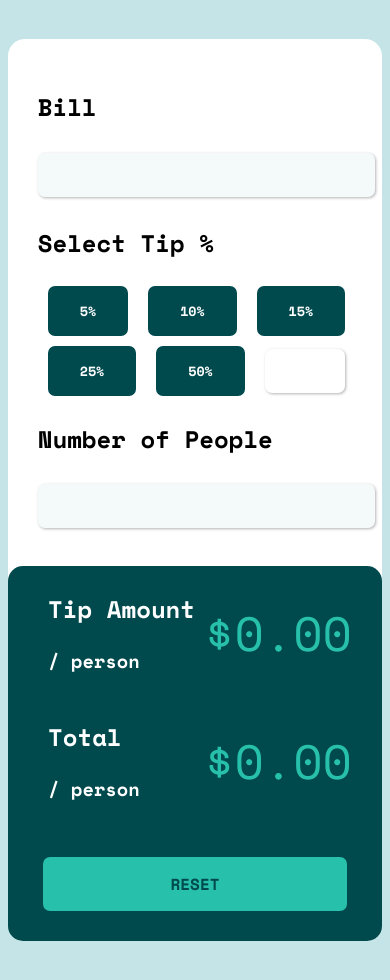
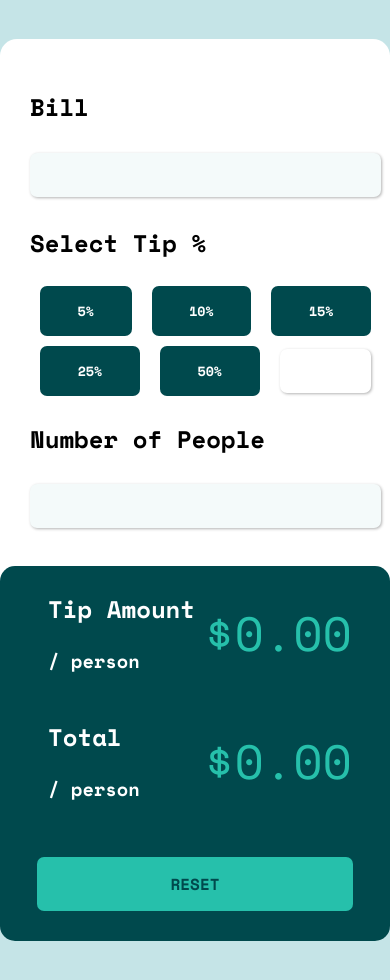
Before and after one commit to HigorAnjos/TipCalculatorApp, a React (Create React App) app: page / in a window 390 px wide. Shown: the top 980 px of the page. Built offline with nearby package versions, Linux system fonts and the light colour scheme.

Commit message:
:construction: css mobile
grid

```diff
--- a/src/components/input/inputmobile.css
+++ b/src/components/input/inputmobile.css
@@ -32,12 +32,12 @@
   width: 40px;
   padding: 12px 20px;
   margin: 5px 10px;
+  flex-grow: 1;
 }
 
 #select-tip {
   display: flex;
   flex-direction: column;
-
   width: 90%;
 }
 
@@ -53,6 +53,7 @@
   padding: 15px 32px;
   font-weight: bold;
   margin: 5px 10px;
+  flex-grow: 1;
 }
 
 #select-tip button:hover {
--- a/src/components/main/mainmobile.css
+++ b/src/components/main/mainmobile.css
@@ -3,5 +3,5 @@
   flex-direction: column;
   background-color: hsl(0, 0%, 100%);
   border-radius: 17px;
-  margin: 10% 2%;
+  margin: 10% 0;
 }
```
